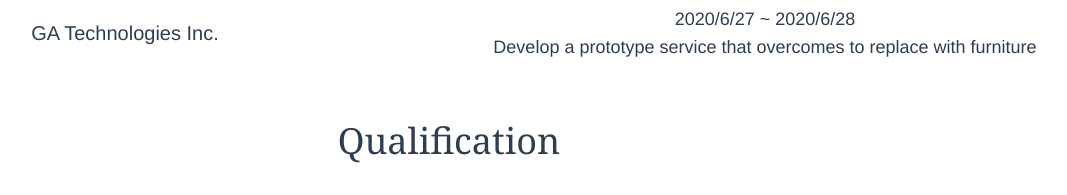
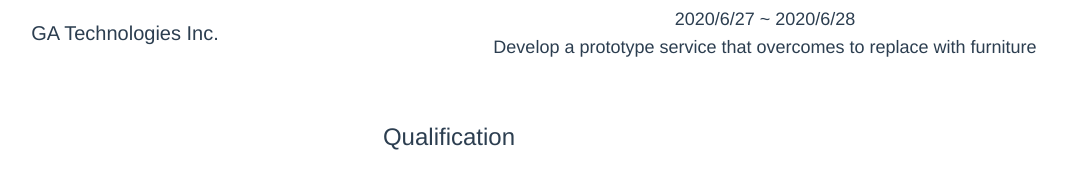
Before and after one commit to tomoyuki-hiranuma/portfolio, a Vue app: page / in a window 1280 px wide. Shown: the part 2180-2375 px from the top of the page, without its empty margins (191-1258 px from the left). Built offline with nearby package versions, Linux system fonts and the light colour scheme.

Commit message:
fix qualification font & component place

```diff
--- a/src/components/Main.vue
+++ b/src/components/Main.vue
@@ -19,7 +19,6 @@
       <About />
       <Education />
       <Skills />
-      <Qualifications />
       <Works />
     </div>
   </main>
@@ -30,7 +29,6 @@ import About from './About.vue';
 import Education from './Education';
 import Skills from './Skills';
 import Works from './Works';
-import Qualifications from './Qualification';
 
 export default {
   name: 'Main',
@@ -39,7 +37,6 @@ export default {
     Education,
     Skills,
     Works,
-    Qualifications,
   },
 };
 </script>
--- a/src/components/Qualification.vue
+++ b/src/components/Qualification.vue
@@ -1,6 +1,6 @@
 <template>
   <div id="qualifications">
-    <p class="text-2xl md:text-4xl my-5 md:my-10 font-serif">Qualification</p>
+    <p class="text-lg md:text-2xl my-10">Qualification</p>
     <div class="w-1/3 mx-auto text-sm md:text-lg my-7 md:my-10">
       <li class="text-left">基本情報技術者試験合格(2017/11)</li>
       <li class="text-left">TOEIC890(2021/4)</li>
--- a/src/components/Skills.vue
+++ b/src/components/Skills.vue
@@ -24,12 +24,14 @@
         :comments="intern.comments"
       />
     </div>
+    <Qualifications />
   </div>
 </template>
 
 <script>
 import SkillCard from '../atoms/SkillCard';
 import InternColumn from '../atoms/InternColumn';
+import Qualifications from '../components/Qualification';
 // import StarReference from '../components/StarReference';
 
 export default {
@@ -37,6 +39,7 @@ export default {
   components: {
     SkillCard,
     InternColumn,
+    Qualifications,
     // StarReference,
   },
   data: function () {
```
